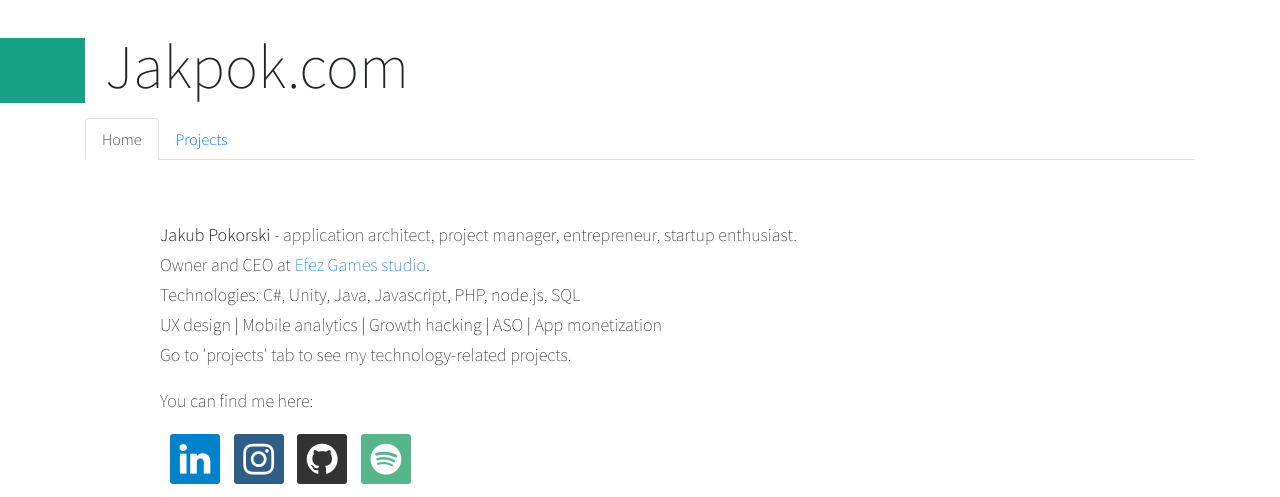
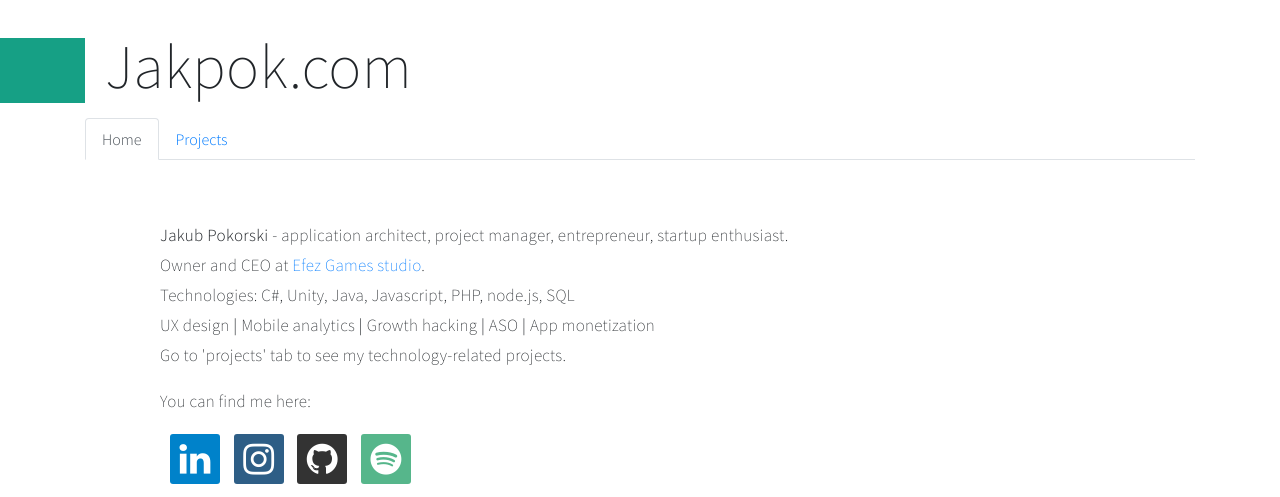
Before and after one commit to Jakpok/jakpok.github.io, a Jekyll site: the page built from index.html, in a window 1280 px wide. Shown: the top 497 px of the page. Built offline with Jekyll 4.4.1, drawn with Linux system fonts in a browser that asks for light colours; Markdown is read by kramdown in place of the engine named in the settings.

Commit message:
Update style.css

```diff
--- a/css/style.css
+++ b/css/style.css
@@ -1,5 +1,11 @@
 *{
 	font-family: "Source Sans Pro", Verdana, sans-serif;
+}
+
+p{
+	font-size:17px;
+	letter-spacing: 0.30000001192092896px;
+	line-height:30px;
 }
 
 @keyframes fadeIn {
```
